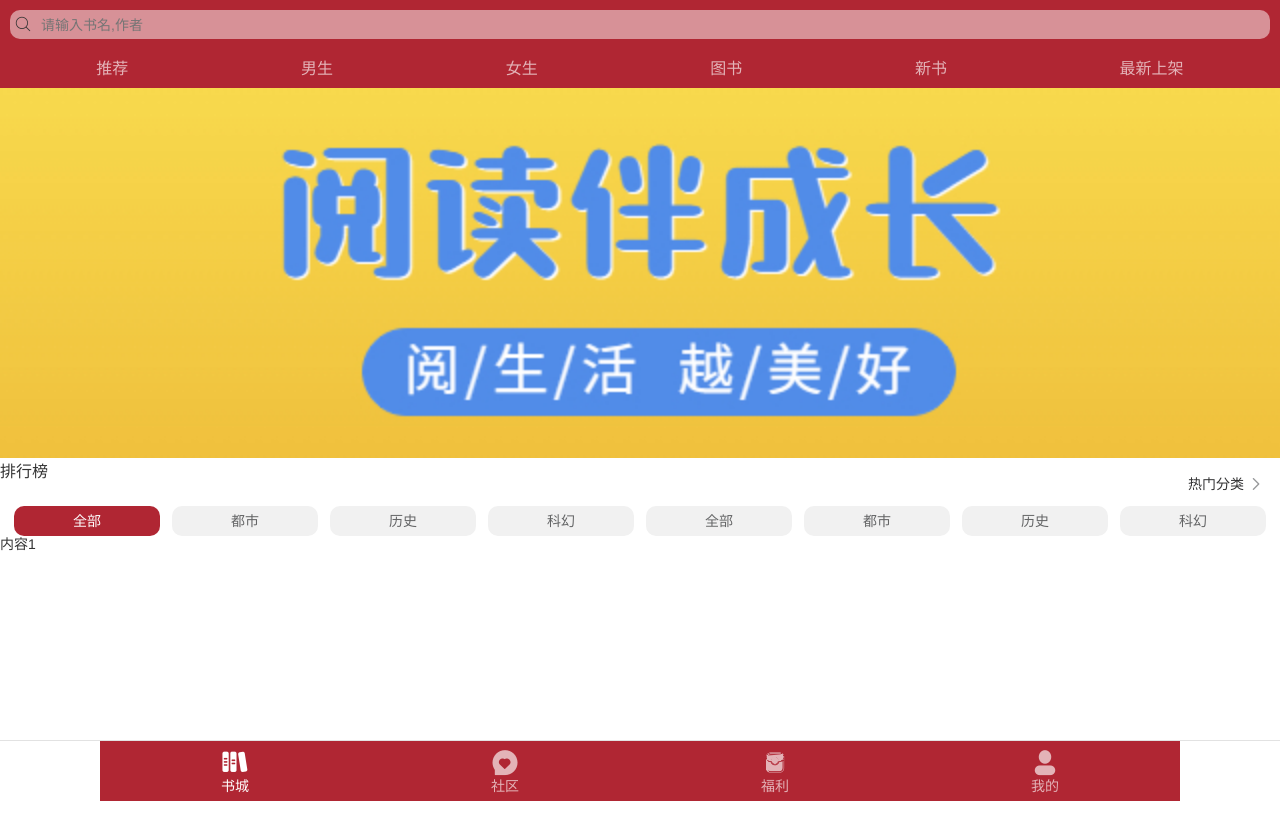
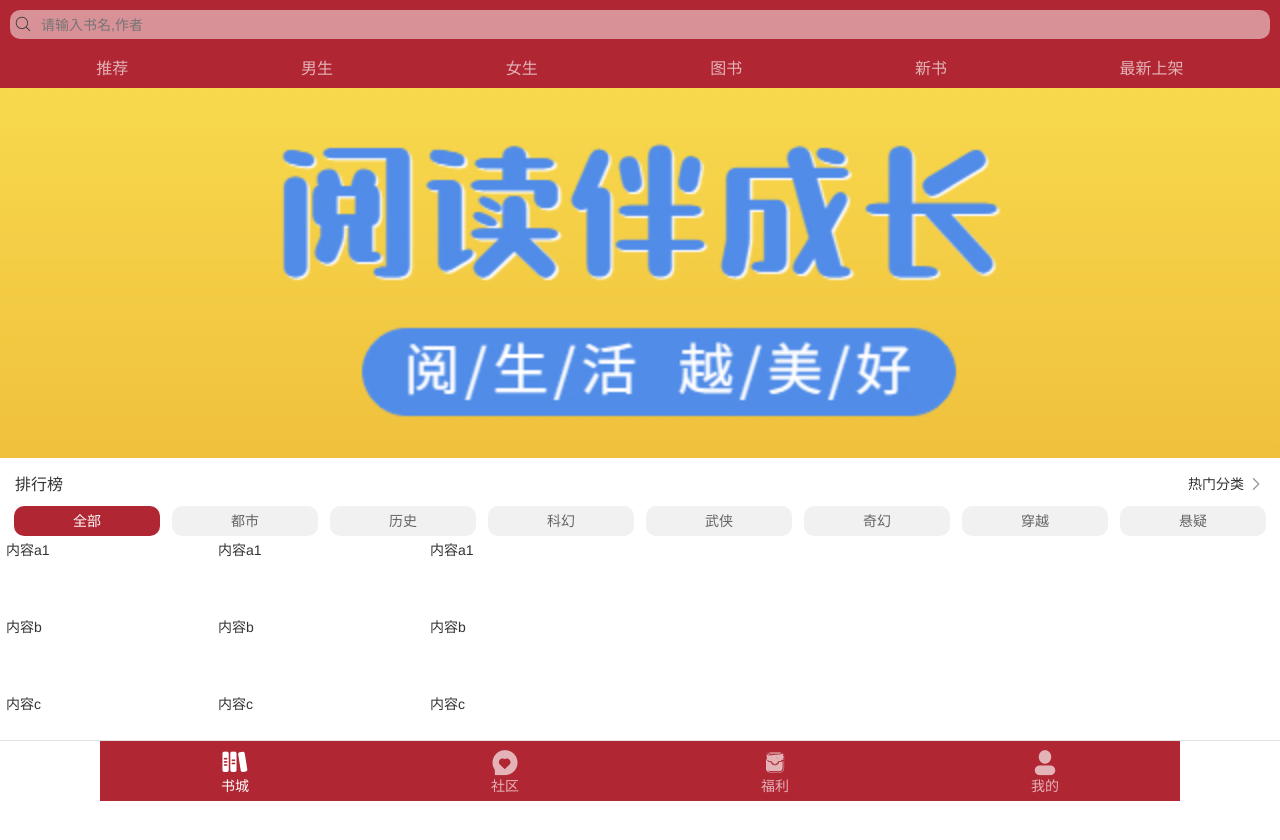
Before and after one commit to MIUTEpxx/iNovel_vue3, a Vue app: page /#/index in a window 1280 px wide. Shown: the top 840 px of the page. Before the commit the page ends 800 px from the top, so only its background shows below. Built offline with nearby package versions, Linux system fonts and the light colour scheme.

Commit message:
完善排行榜横向滑动内嵌页

```diff
--- a/src/assets/css/index.css
+++ b/src/assets/css/index.css
@@ -1,14 +1,13 @@
-
+/* :root 是一个伪类选择器，它匹配文档的根元素
+定义全局 CSS 变量,设置全局样式
+*/
   :root{
     --bgcolor: #B02633;
     --unselectcolor:#ffffffa6;
     --selectcolor:#fff;
 }
-/*底部导航栏*/
-/* :root 是一个伪类选择器，它匹配文档的根元素
-定义全局 CSS 变量,设置全局样式
-*/
 
+/*----------底部导航栏----------*/
 .footer{
     height:60px;
 }
@@ -55,7 +54,7 @@
     color:var(--selectcolor);
 }
 
-/*头部*/
+/*----------头部----------*/
 .header{
     /* position: absolute;
     top: 0;
@@ -92,15 +91,17 @@
     color: var(--unselectcolor);
 }
 
-/* 排行榜 */
+/* ----------排行榜 ----------*/
 .charts{
     display: flex;
     justify-content: space-between;
+    align-items: center;
 }
 .charts h4{
     font-size: 16px;
+    margin-left: 15px;
 }
-/* 排行榜分类标签和横向滑动内嵌页 */
+/* 排行榜分类标签 */
 .chartstab .van-tabs{
     overflow-x: auto;
     width: 100vw;
@@ -123,7 +124,32 @@
     background-color: var(--bgcolor);
     color: var(--selectcolor);
 }
-/* 热门分类 */
+.chartstab-content{
+    display: flex;
+    height: 300px;
+    overflow-x: auto;
+}
+.chartstab-content::-webkit-scrollbar{
+    display: none;
+}
+/* 排行榜横向滑动内嵌页 */
+.chartstab-item{
+    display: flex;
+    /* 垂直排列 */
+    flex-direction: column;
+    /* 允许换行 */
+    flex-wrap: wrap;
+}
+
+.chartstab-list{
+    display: flex;
+    width: 200px;
+    height: 65px;
+    margin: 6px;
+}
+
+
+/* ----------热门分类 ----------*/
 .popuplist{
     text-align: center;
     padding: 1rem;/*10px*/
--- a/src/views/index/chartstab.vue
+++ b/src/views/index/chartstab.vue
@@ -5,14 +5,14 @@
 //当前选中的标签
  const active = ref(0);
  const chartstab=ref([
-    {title:'全部',content:'内容1'},
-    {title:'都市',content:'内容2'},
-    {title:'历史',content:'内容3'},
-    {title:'科幻',content:'内容4'},
-    {title:'全部',content:'内容5'},
-    {title:'都市',content:'内容6'},
-    {title:'历史',content:'内容7'},
-    {title:'科幻',content:'内容8'},
+    {title:'全部',content:[{name:'内容a1'},{name:'内容b'},{name:'内容c'},{name:'内容a1'},{name:'内容b'},{name:'内容c'},{name:'内容a1'},{name:'内容b'},{name:'内容c'}]},
+    {title:'都市',content:[{name:'内容a2'},{name:'内容b'},{name:'内容c'}]},
+    {title:'历史',content:[{name:'内容a3'},{name:'内容b'},{name:'内容c'}]},
+    {title:'科幻',content:[{name:'内容a4'},{name:'内容b'},{name:'内容c'}]},
+    {title:'武侠',content:[{name:'内容a5'},{name:'内容b'},{name:'内容c'}]},
+    {title:'奇幻',content:[{name:'内容a6'},{name:'内容b'},{name:'内容c'}]},
+    {title:'穿越',content:[{name:'内容a7'},{name:'内容b'},{name:'内容c'}]},
+    {title:'悬疑',content:[{name:'内容a8'},{name:'内容b'},{name:'内容c'}]},
 
  ])
 </script>
@@ -21,13 +21,20 @@
         <div class="chartstab">
             <van-tabs v-model:active="active">
                 <van-tab  v-for="(v,i) in chartstab" :key="i" :title="v.title">
-                    {{ v.content }}
+                   <div class="chartstab-content">
+                        <div class="chartstab-item">
+                            <div class="chartstab-list" v-for="(item,i) in v.content" :key="i">
+                                {{ item.name }}
+                            </div>
+                        </div>
+                   </div>
                 </van-tab>
             </van-tabs>
         </div>
 </template>
 
 <style scoped>
+/* 以下仅为实例用 */
     .box{
         /* 横向滑动实现方法1 */
         /* 父元素设置横向滚区域 */
```
